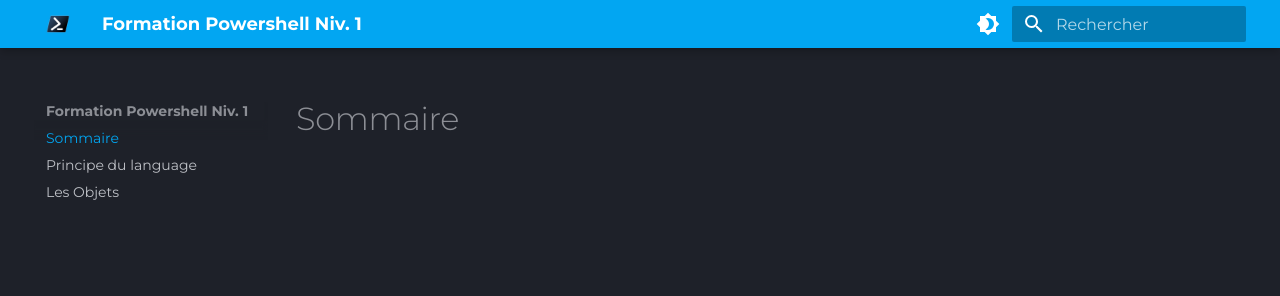
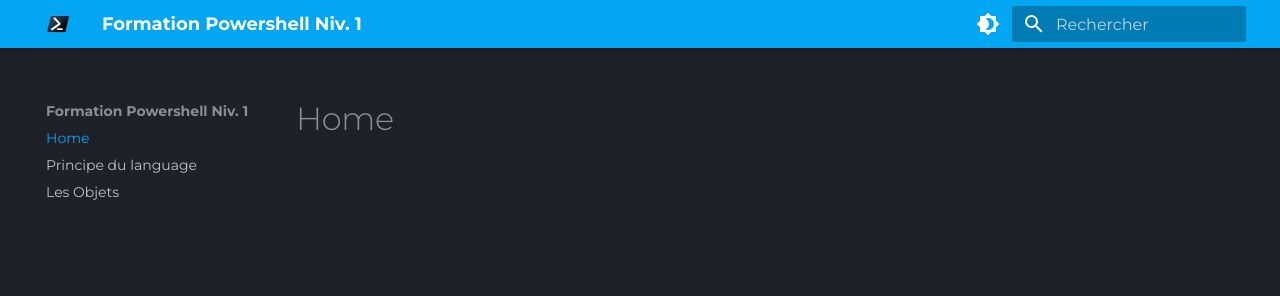
Before and after one commit to SynapsysIT/Powershell-Niv.1, an MkDocs documentation site: the page built from docs/index.md, in a window 1280 px wide. Shown: the top 296 px of the page. Built offline with MkDocs 1.6.1 and Material for MkDocs 9.7.7, drawn with Linux system fonts in a browser that asks for light colours.

Commit message:
Test GitHubActions

```diff
--- a/docs/index.md
+++ b/docs/index.md
@@ -1 +1 @@
-# Sommaire
+# Home
--- a/mkdocs.yml
+++ b/mkdocs.yml
@@ -6,6 +6,7 @@ theme:
     #- navigation.tabs
     - navigation.sections
     - toc.integrate
+    - toc.follow
     - navigation.top
     - search.suggest
     - search.highlight
```
